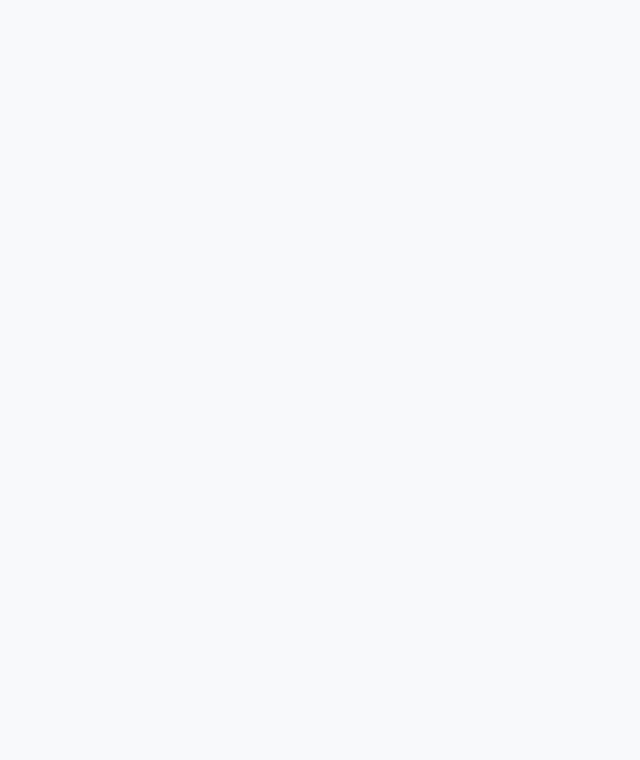
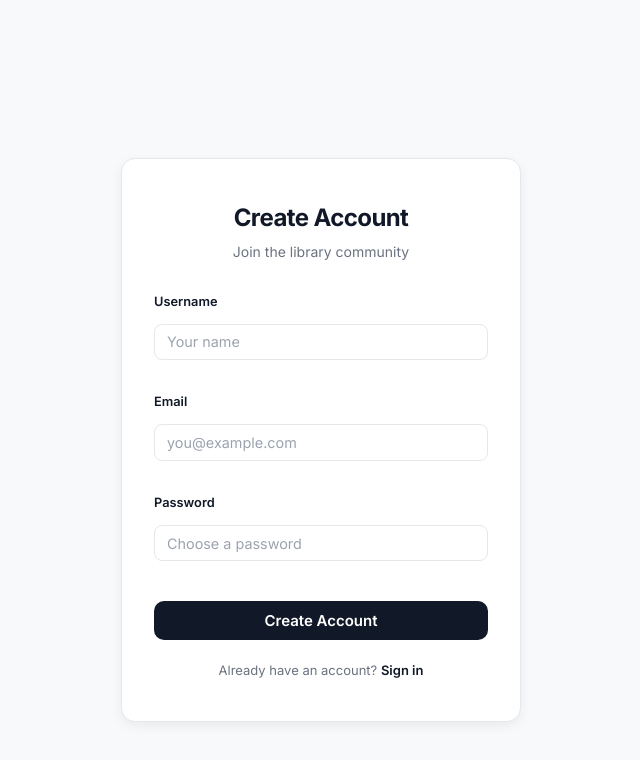
Before and after one commit to ThishaniDissanayake/LibraryManagementSystem, a React app in the folder frontend/: page /register in a window 1280 px wide. Before the commit this address had no page. Shown: the top 760 px of the page, without its empty margins (319-959 px from the left). Built offline with nearby package versions, Linux system fonts and the light colour scheme; the HTML template or start-up script is replaced by a standard one.

Commit message:
Implement React Router and set Login as default landing page

```diff
--- a/frontend/src/App.tsx
+++ b/frontend/src/App.tsx
@@ -1,4 +1,6 @@
-import { BrowserRouter, Routes, Route } from "react-router-dom";
+import { BrowserRouter, Routes, Route, Navigate } from "react-router-dom";
+import Login from "./pages/Login";
+import Register from "./pages/Register";
 import Home from "./pages/Home";
 import CategoryBooks from "./pages/CategoryBooks";
 import AddBook from "./pages/AddBook";
@@ -9,7 +11,10 @@ function App() {
     <BrowserRouter>
       <div className="app">
         <Routes>
-          <Route path="/" element={<Home />} />
+          <Route path="/" element={<Navigate to="/login" replace />} />
+          <Route path="/login" element={<Login />} />
+          <Route path="/register" element={<Register />} />
+          <Route path="/home" element={<Home />} />
           <Route path="/books/:category" element={<CategoryBooks />} />
           <Route path="/add-book" element={<AddBook />} />
         </Routes>
--- a/frontend/src/pages/AddBook.tsx
+++ b/frontend/src/pages/AddBook.tsx
@@ -6,14 +6,14 @@ const AddBook = () => {
   const navigate = useNavigate();
 
   const handleBookAdded = () => {
-    navigate("/");
+    navigate("/home");
   };
 
   return (
     <div className="books-page">
       <header className="page-header">
         <div className="header-left">
-          <button className="back-btn" onClick={() => navigate("/")}>
+          <button className="back-btn" onClick={() => navigate("/home")}>
             ← Back
           </button>
           <h1>Add New Book</h1>
@@ -21,7 +21,7 @@ const AddBook = () => {
       </header>
 
       <div className="card add-book-page-form">
-        <BookForm onBookAdded={handleBookAdded} onClose={() => navigate("/")} />
+        <BookForm onBookAdded={handleBookAdded} onClose={() => navigate("/home")} />
       </div>
     </div>
   );
--- /dev/null
+++ b/frontend/src/pages/Auth.css
@@ -0,0 +1,116 @@
+.auth-bg {
+  min-height: 100vh;
+  display: flex;
+  align-items: center;
+  justify-content: center;
+  background: var(--bg);
+  padding: 1.5rem;
+}
+
+.auth-card {
+  width: 100%;
+  max-width: 400px;
+  background: var(--surface);
+  border: 1px solid var(--border);
+  border-radius: var(--radius-lg);
+  padding: 2.5rem 2rem;
+  box-shadow: var(--shadow-md);
+}
+
+.auth-card h2 {
+  margin: 0 0 0.25rem;
+  font-size: 1.5rem;
+  font-weight: 700;
+  color: var(--text);
+  text-align: center;
+}
+
+.auth-card .auth-subtitle {
+  text-align: center;
+  color: var(--text-secondary);
+  font-size: 0.875rem;
+  margin: 0 0 1.75rem;
+}
+
+.auth-card form {
+  display: flex;
+  flex-direction: column;
+  gap: 1rem;
+}
+
+.auth-card .form-group {
+  display: flex;
+  flex-direction: column;
+  gap: 0.375rem;
+}
+
+.auth-card label {
+  font-size: 0.8125rem;
+  font-weight: 500;
+  color: var(--text-secondary);
+}
+
+.auth-card input {
+  padding: 0.625rem 0.75rem;
+  border: 1px solid var(--border);
+  border-radius: var(--radius);
+  font-size: 0.9375rem;
+  font-family: inherit;
+  color: var(--text);
+  background: var(--surface);
+  transition: border-color 0.15s ease;
+  outline: none;
+}
+
+.auth-card input:focus {
+  border-color: var(--accent);
+}
+
+.auth-card input::placeholder {
+  color: var(--text-muted);
+}
+
+.auth-card button[type="submit"] {
+  margin-top: 0.5rem;
+  padding: 0.625rem 1rem;
+  background: var(--accent);
+  color: #fff;
+  border: none;
+  border-radius: var(--radius);
+  font-size: 0.9375rem;
+  font-weight: 600;
+  font-family: inherit;
+  cursor: pointer;
+  transition: background 0.15s ease;
+}
+
+.auth-card button[type="submit"]:hover {
+  background: var(--accent-hover);
+}
+
+.auth-footer {
+  text-align: center;
+  margin-top: 1.25rem;
+  font-size: 0.8125rem;
+  color: var(--text-secondary);
+}
+
+.auth-footer a {
+  color: var(--accent);
+  text-decoration: none;
+  font-weight: 600;
+}
+
+.auth-footer a:hover {
+  text-decoration: underline;
+}
+
+.auth-error {
+  background: #fef2f2;
+  color: var(--danger);
+  font-size: 0.8125rem;
+  padding: 0.5rem 0.75rem;
+  border-radius: var(--radius);
+  border: 1px solid #fecaca;
+  text-align: center;
+}
--- a/frontend/src/pages/CategoryBooks.tsx
+++ b/frontend/src/pages/CategoryBooks.tsx
@@ -35,7 +35,7 @@ const CategoryBooks = () => {
     <div className="books-page">
       <header className="page-header">
         <div className="header-left">
-          <button className="back-btn" onClick={() => navigate("/")}>
+          <button className="back-btn" onClick={() => navigate("/home")}>
             ← Back
           </button>
           <h1>{displayName}</h1>
--- a/frontend/src/pages/Login.tsx
+++ b/frontend/src/pages/Login.tsx
@@ -1,47 +1,64 @@
 import { useState } from "react";
+import { useNavigate, Link } from "react-router-dom";
 import { loginUser } from "../services/authService";
 import "./Auth.css";
 
 export default function Login() {
   const [email, setEmail] = useState("");
   const [password, setPassword] = useState("");
+  const [error, setError] = useState("");
+  const navigate = useNavigate();
 
   const handleLogin = async (e: React.FormEvent) => {
     e.preventDefault();
+    setError("");
 
     try {
-      await loginUser({
-        email,
-        passwordHash: password
-      });
-
-      window.location.href = "/books";
+      const res = await loginUser({ email, passwordHash: password });
+      localStorage.setItem("user", JSON.stringify(res.data));
+      navigate("/home");
     } catch {
-      alert("Invalid email or password");
+      setError("Invalid email or password");
     }
   };
 
   return (
     <div className="auth-bg">
       <div className="auth-card">
-        <h2>Library Login</h2>
+        <h2>Welcome Back</h2>
+        <p className="auth-subtitle">Sign in to your library account</p>
+
+        {error && <div className="auth-error">{error}</div>}
 
         <form onSubmit={handleLogin}>
+          <div className="form-group">
+            <label>Email</label>
             <input
-            placeholder="Email"
+              type="email"
+              placeholder="you@example.com"
               value={email}
               onChange={e => setEmail(e.target.value)}
+              required
             />
+          </div>
 
+          <div className="form-group">
+            <label>Password</label>
             <input
               type="password"
-            placeholder="Password"
+              placeholder="Enter your password"
               value={password}
               onChange={e => setPassword(e.target.value)}
+              required
             />
+          </div>
 
-          <button type="submit">Login</button>
+          <button type="submit">Sign In</button>
         </form>
+
+        <div className="auth-footer">
+          Don't have an account? <Link to="/register">Create one</Link>
+        </div>
       </div>
     </div>
   );
--- a/frontend/src/pages/Register.tsx
+++ b/frontend/src/pages/Register.tsx
@@ -1,4 +1,5 @@
 import { useState } from "react";
+import { useNavigate, Link } from "react-router-dom";
 import { registerUser } from "../services/authService";
 import "./Auth.css";
 
@@ -6,20 +7,18 @@ export default function Register() {
   const [username, setUsername] = useState("");
   const [email, setEmail] = useState("");
   const [password, setPassword] = useState("");
+  const [error, setError] = useState("");
+  const navigate = useNavigate();
 
   const handleRegister = async (e: React.FormEvent) => {
     e.preventDefault();
+    setError("");
 
     try {
-      await registerUser({
-        username,
-        email,
-        passwordHash: password
-      });
-
-      window.location.href = "/";
+      await registerUser({ username, email, passwordHash: password });
+      navigate("/login");
     } catch {
-      alert("Registration failed");
+      setError("Registration failed. Please try again.");
     }
   };
 
@@ -27,14 +26,49 @@ export default function Register() {
     <div className="auth-bg">
       <div className="auth-card">
         <h2>Create Account</h2>
+        <p className="auth-subtitle">Join the library community</p>
+
+        {error && <div className="auth-error">{error}</div>}
 
         <form onSubmit={handleRegister}>
-          <input placeholder="Username" onChange={e => setUsername(e.target.value)} />
-          <input placeholder="Email" onChange={e => setEmail(e.target.value)} />
-          <input type="password" placeholder="Password" onChange={e => setPassword(e.target.value)} />
+          <div className="form-group">
+            <label>Username</label>
+            <input
+              placeholder="Your name"
+              value={username}
+              onChange={e => setUsername(e.target.value)}
+              required
+            />
+          </div>
 
-          <button type="submit">Register</button>
+          <div className="form-group">
+            <label>Email</label>
+            <input
+              type="email"
+              placeholder="you@example.com"
+              value={email}
+              onChange={e => setEmail(e.target.value)}
+              required
+            />
+          </div>
+
+          <div className="form-group">
+            <label>Password</label>
+            <input
+              type="password"
+              placeholder="Choose a password"
+              value={password}
+              onChange={e => setPassword(e.target.value)}
+              required
+            />
+          </div>
+
+          <button type="submit">Create Account</button>
         </form>
+
+        <div className="auth-footer">
+          Already have an account? <Link to="/login">Sign in</Link>
+        </div>
       </div>
     </div>
   );
```
Also changed, not shown: 2 other files (tests, documents, lock files or other folders). Lines whose indentation alone changed are shown as unchanged.
